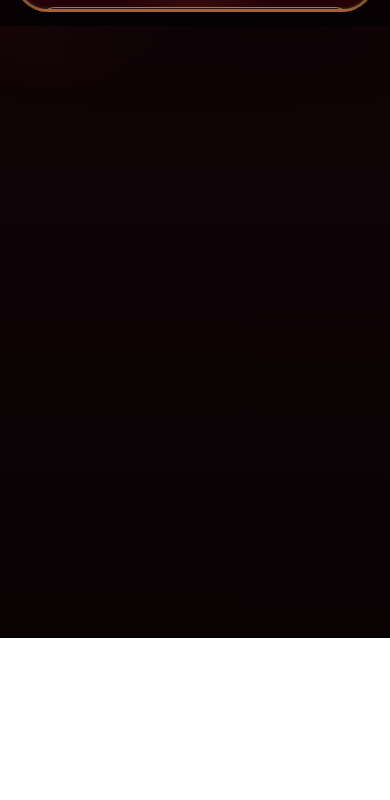
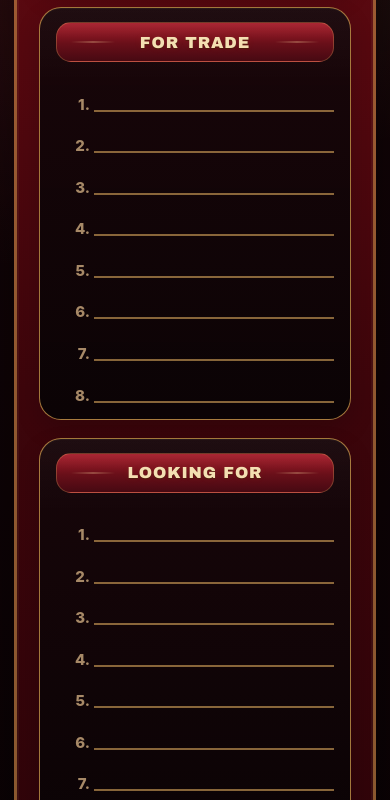
Before and after one commit to Hells-Fortune-Community/Hells-Fortune-Trade-Sheet, a plain HTML site: page index.html in a window 390 px wide. Shown: the part 206-1006 px from the top of the page. Before the commit the page ends 844 px from the top, so only its background shows below. Drawn offline with Linux system fonts and the light colour scheme.

Commit message:
Modify media query and update trade board styles
Adjust media query for responsive design and update styles.

```diff
--- a/styles.css
+++ b/styles.css
@@ -305,14 +305,19 @@ body {
 
 [contenteditable="true"] { caret-color: var(--gold-1); }
 
-@media (max-width: 1200px) {
+@media (max-width: 900px) {
   body { padding: 14px; }
   .trade-board {
     width: 100%;
     max-height: none;
+    aspect-ratio: auto;
+    min-height: 1100px;
+    overflow: visible;
   }
   .board-shell {
-    inset: 22px 22px;
+    position: relative;
+    inset: auto;
+    padding: 22px;
     grid-template-rows: auto auto auto;
   }
   .board-header,
```
